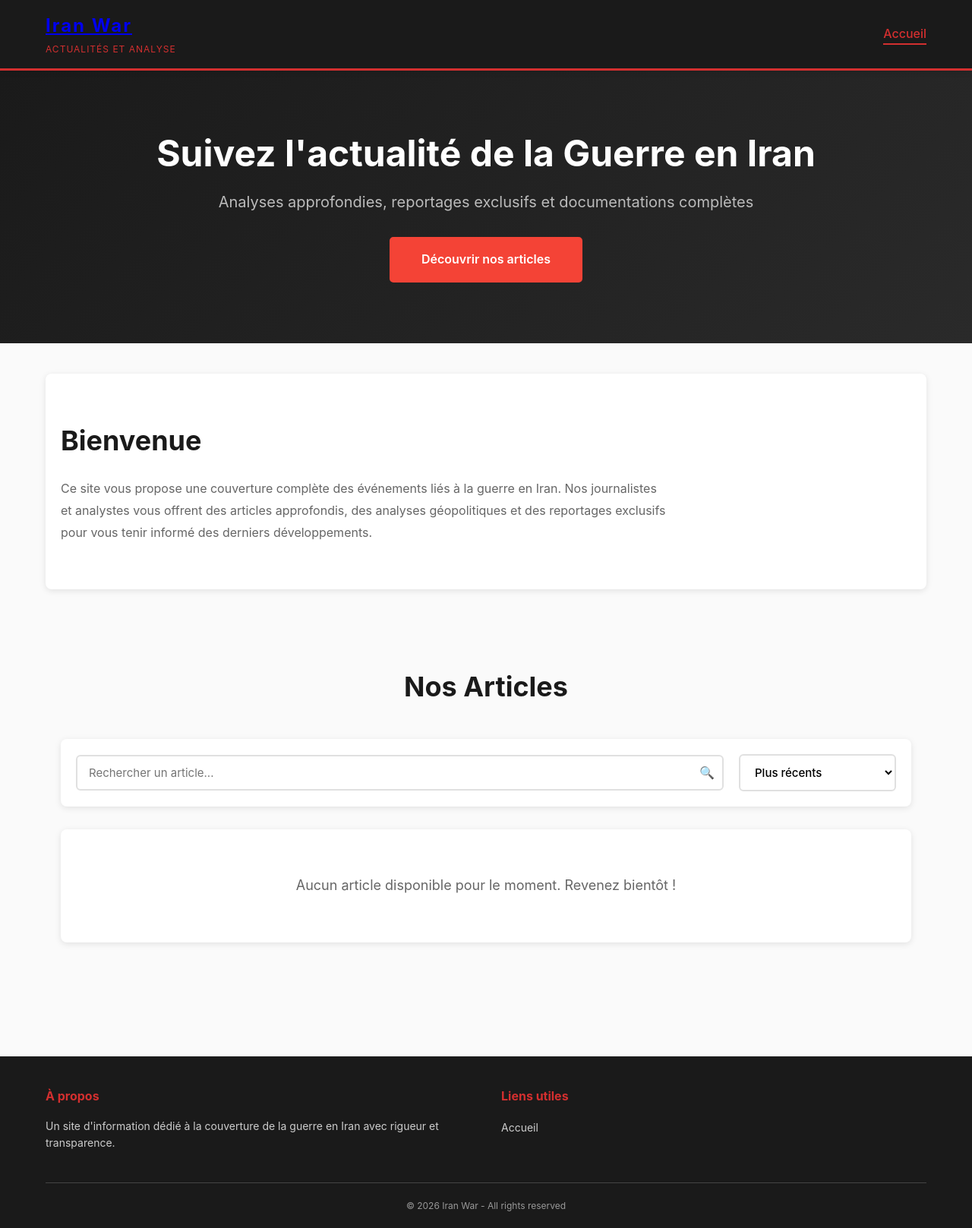
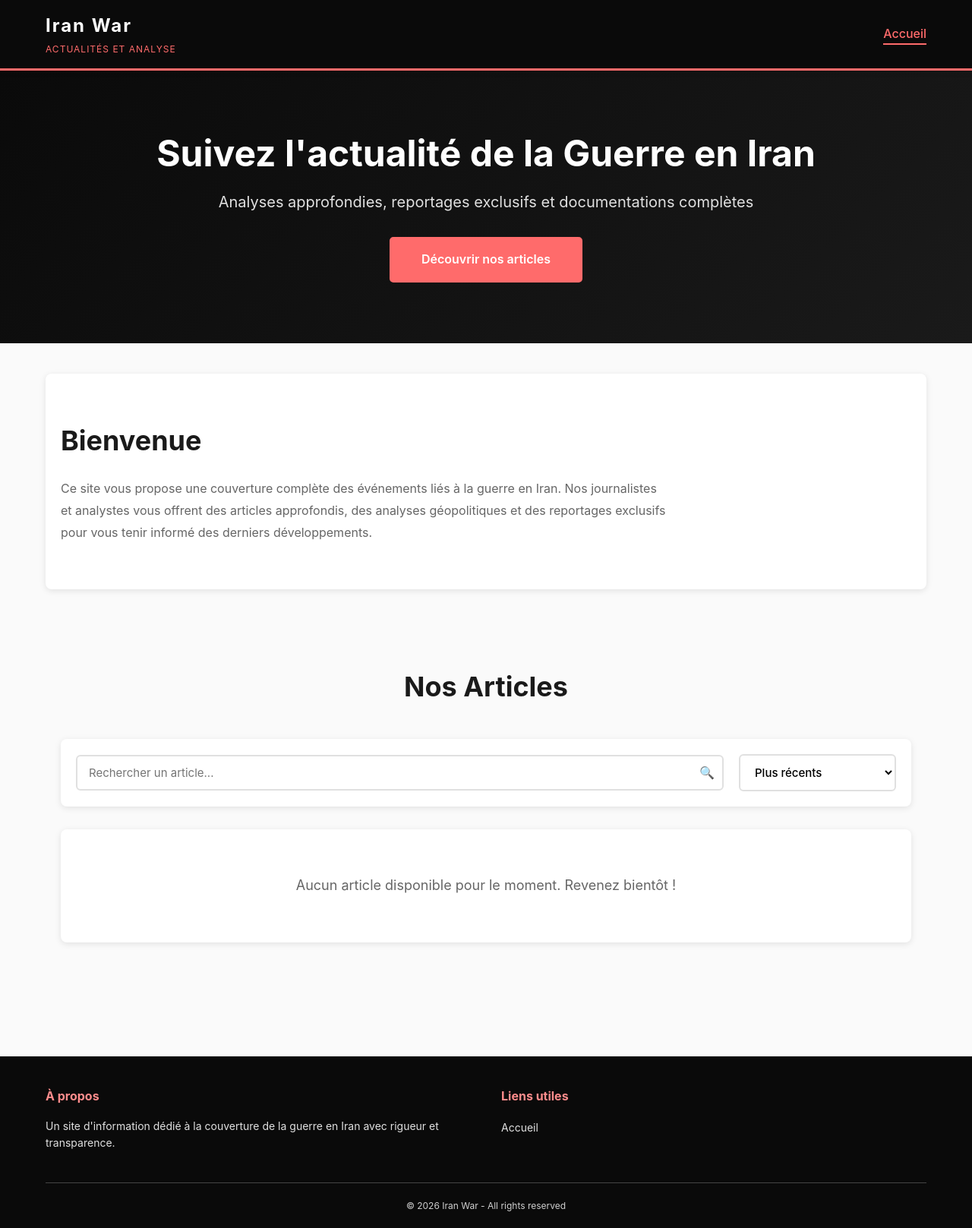
Before and after one commit to MaheryMan/iran-war, a PHP site: page /pages/articles.php in a window 1280 px wide. Shown: the whole page at 76% size. Run offline with PHP 8.4, Linux system fonts and the light colour scheme; data that the repository does not hold is empty.

Commit message:
optimisation

```diff
--- a/frontoffice/assets/style.css
+++ b/frontoffice/assets/style.css
@@ -47,17 +47,18 @@ body {
    HEADER & NAVIGATION
    ======================================== */
 .header {
-    background-color: var(--primary-color);
-    color: white;
+    background-color: #0a0a0a;
+    color: #ffffff;
 }
 
 .navbar {
-    background-color: var(--primary-color);
-    border-bottom: 3px solid var(--secondary-color);
+    background-color: #0a0a0a;
+    border-bottom: 3px solid #ff6b6b;
     position: sticky;
     top: 0;
     z-index: 100;
     box-shadow: var(--shadow);
+    color: #ffffff;
 }
 
 .navbar .container {
@@ -71,11 +72,24 @@ body {
     font-size: 24px;
     font-weight: 700;
     letter-spacing: 2px;
+    color: #ffffff;
+}
+
+.logo h1 a,
+.accueil-header {
+    color: #ffffff;
+    text-decoration: none;
+    transition: color 0.3s ease;
+}
+
+.logo h1 a:hover,
+.accueil-header:hover {
+    color: #ff6b6b;
 }
 
 .logo .tagline {
     font-size: 12px;
-    color: var(--secondary-color);
+    color: #ff6b6b;
     letter-spacing: 1px;
     text-transform: uppercase;
     margin-top: 2px;
@@ -88,7 +102,7 @@ body {
 }
 
 .nav-links a {
-    color: white;
+    color: #ffffff;
     text-decoration: none;
     font-weight: 500;
     transition: color 0.3s ease;
@@ -97,7 +111,7 @@ body {
 
 .nav-links a:hover,
 .nav-links a.active {
-    color: var(--secondary-color);
+    color: #ff6b6b;
 }
 
 .nav-links a.active::after {
@@ -107,15 +121,15 @@ body {
     left: 0;
     right: 0;
     height: 2px;
-    background-color: var(--secondary-color);
+    background-color: #ff6b6b;
 }
 
 /* ========================================
    HERO SECTION
    ======================================== */
 .hero {
-    background: linear-gradient(135deg, var(--primary-color) 0%, #2a2a2a 100%);
-    color: white;
+    background: linear-gradient(135deg, #0a0a0a 0%, #1a1a1a 100%);
+    color: #ffffff;
     padding: 80px 20px;
     text-align: center;
 }
@@ -125,31 +139,32 @@ body {
     margin-bottom: 20px;
     font-weight: 700;
     line-height: 1.2;
+    color: #ffffff;
 }
 
 .hero-content p {
     font-size: 20px;
     margin-bottom: 30px;
-    color: #bbb;
+    color: #e0e0e0;
 }
 
 .btn-primary {
     display: inline-block;
-    background-color: var(--accent-color);
-    color: white;
+    background-color: #ff6b6b;
+    color: #ffffff;
     padding: 15px 40px;
     border-radius: 5px;
     text-decoration: none;
     font-weight: 600;
     transition: all 0.3s ease;
-    border: 2px solid var(--accent-color);
+    border: 2px solid #ff6b6b;
 }
 
 .btn-primary:hover {
     background-color: transparent;
-    color: var(--accent-color);
+    color: #ff6b6b;
     transform: translateY(-2px);
-    box-shadow: 0 6px 12px rgba(244, 67, 54, 0.3);
+    box-shadow: 0 6px 12px rgba(255, 107, 107, 0.3);
 }
 
 /* ========================================
@@ -337,8 +352,8 @@ body {
    FOOTER
    ======================================== */
 .footer {
-    background-color: var(--primary-color);
-    color: white;
+    background-color: #0a0a0a;
+    color: #ffffff;
     margin-top: 60px;
     padding: 40px 20px 20px;
 }
@@ -352,12 +367,12 @@ body {
 
 .footer-section h4 {
     margin-bottom: 15px;
-    color: var(--secondary-color);
+    color: #ff8c8c;
     font-size: 16px;
 }
 
 .footer-section p {
-    color: #ccc;
+    color: #e0e0e0;
     font-size: 14px;
     line-height: 1.6;
 }
@@ -371,21 +386,21 @@ body {
 }
 
 .footer-section a {
-    color: #ccc;
+    color: #e0e0e0;
     text-decoration: none;
     font-size: 14px;
     transition: color 0.3s ease;
 }
 
 .footer-section a:hover {
-    color: var(--secondary-color);
+    color: #ff6b6b;
 }
 
 .footer-bottom {
     border-top: 1px solid #444;
     padding-top: 20px;
     text-align: center;
-    color: #999;
+    color: #d0d0d0;
     font-size: 12px;
 }
 
--- a/frontoffice/pages/article.php
+++ b/frontoffice/pages/article.php
@@ -69,7 +69,7 @@ $contenus = $contentQuery->fetchAll();
         <nav class="navbar">
             <div class="container">
                 <div class="logo">
-                    <h1><a href="/">Iran War</a></h1>
+                    <h1><a href="/" class="accueil-header">Iran War</a></h1>
                     <p class="tagline">Actualités et Analyse</p>
                 </div>
                 <ul class="nav-links">
```
Also changed, not shown: frontoffice/robots.txt (added, +35 -0 lines), 2 other files.
